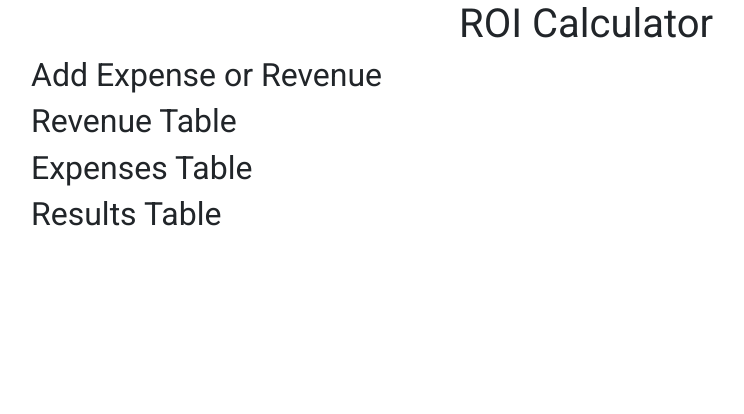
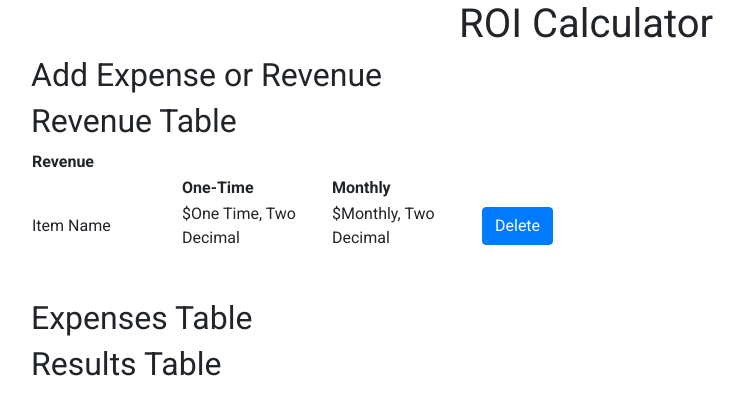
Before and after one commit to zayolab/developer-exercise, a React (Create React App) app: page / in a window 1280 px wide. Shown: the top 414 px of the page, without its empty margins (54-798 px from the left). Built offline with nearby package versions, Linux system fonts and the light colour scheme.

Commit message:
created basic template of revenue table

```diff
--- a/src/App.js
+++ b/src/App.js
@@ -5,6 +5,7 @@ import {
   Button,
   Form
  } from 'react-bootstrap'
+import RevenueTable from './components/RevenueTable'
 import './App.css';
 
 
@@ -18,6 +19,7 @@ const App = () => {
         </div>
         <div className="flex-large">
           <h2>Revenue Table</h2>
+          <RevenueTable />
         </div>
         <div className="flex-large">
           <h2>Expenses Table</h2>
--- a/src/components/RevenueTable.js
+++ b/src/components/RevenueTable.js
@@ -1,4 +1,10 @@
 import React from 'react'
+import {
+  Row,
+  Col,
+  Button,
+  Form
+ } from 'react-bootstrap'
 
 const RevenueTable = () => (
   <table className="revenue-table">
@@ -15,6 +21,12 @@ const RevenueTable = () => (
     </thead>
     <tbody>
       {/*Insert Revenue Data Here*/}
+      <tr key='1'>
+        <td>Item Name</td>
+        <td>$One Time, Two Decimal</td>
+        <td>$Monthly, Two Decimal</td>
+        <td><Button>Delete</Button></td>
+      </tr>
     </tbody>
   </table>
 )
```
